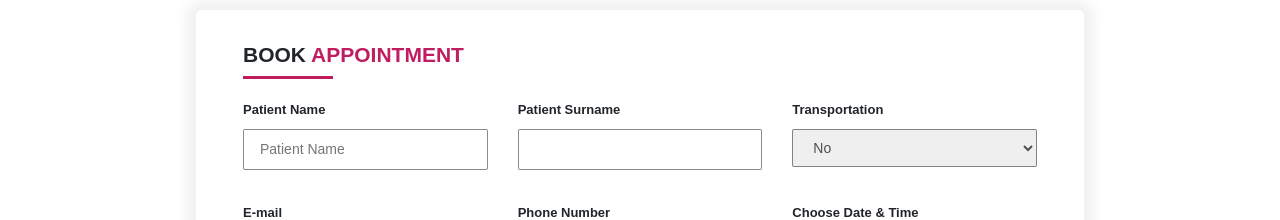
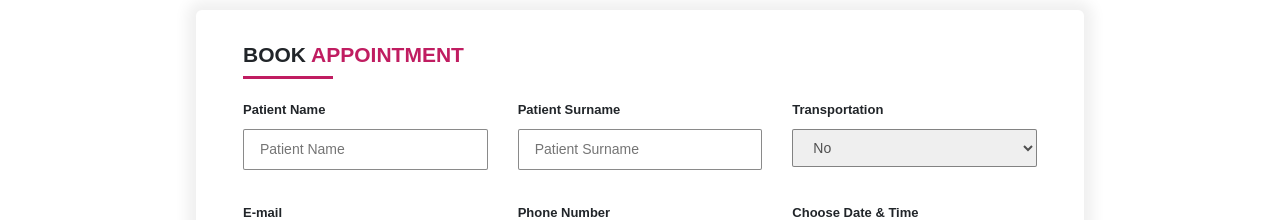
Before and after one commit to LukaKokic/Potplaceni, a React (Vite) app in the folder frontend/: page /dashboard in a window 1280 px wide. Shown: the part 940-1160 px from the top of the page. Built offline with nearby package versions, Linux system fonts and the light colour scheme.

Commit message:
uredivanje Patient Surname dijela u formAppointment-u

```diff
--- a/frontend/src/assets/formAppointment.jsx
+++ b/frontend/src/assets/formAppointment.jsx
@@ -16,7 +16,7 @@ const FormAppointment = () => {
                       </div>
                       <div className='col-lg-4'>
                       <label htmlFor="" className='label'>Patient Surname</label><br></br>
-                      <input type='text' className='input_box_form' />
+                      <input type='text' className='input_box_form' placeholder='Patient Surname'/>
                       </div>
                       <div className='col-lg-4'>
                       <label htmlFor="" className='label'>Transportation</label><br></br>
```
